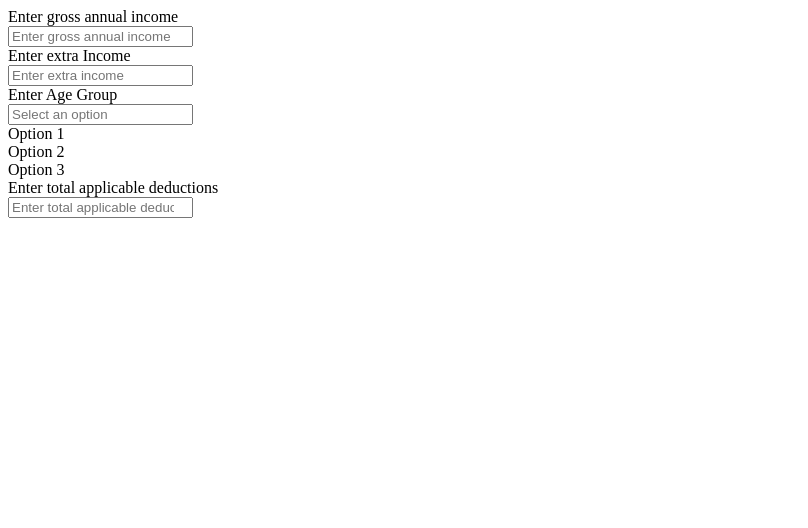
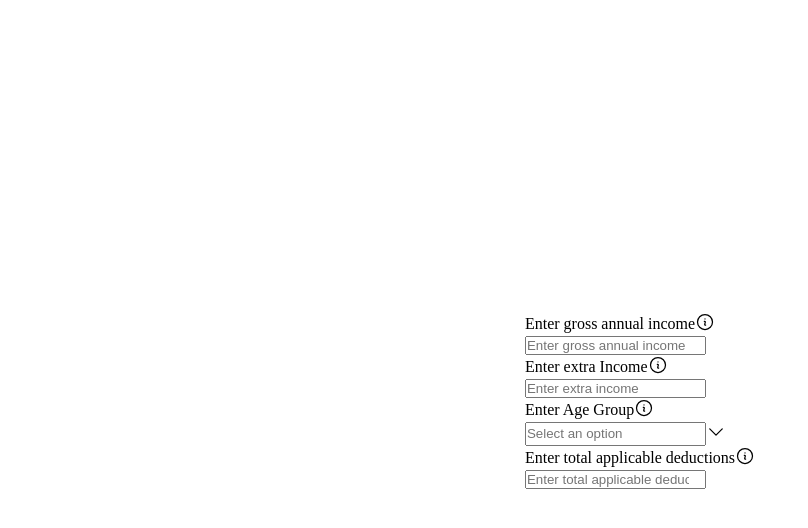
Before and after one commit to Kritesh12-stack/TaxCalcAssignment, a plain HTML site: page index.html in a window 1280 px wide. Shown: the whole page, without its empty margins (0-808 px from the left). Drawn offline with Linux system fonts and the light colour scheme.

Commit message:
basic addition of svgs and made the dropdown functional through js file

```diff
--- a/index.html
+++ b/index.html
@@ -4,7 +4,7 @@
     <meta charset="UTF-8" />
     <meta name="viewport" content="width=device-width, initial-scale=1.0" />
     <title>Fyle Tax Calculator</title>
-    <link rel="stylesheet" href="/style.css">
+    <link rel="stylesheet" href="/style.css" />
     <script defer src="/script.js"></script>
   </head>
   <body>
@@ -12,37 +12,109 @@
       <div class="inputField" id="grossIncome">
         <div class="inputFieldHead">
           Enter gross annual income
-          <div id="grossIncomeInfo"></div>
+          <div id="grossIncomeInfo">
+            <svg
+              xmlns="http://www.w3.org/2000/svg"
+              fill="none"
+              viewBox="0 0 24 24"
+              stroke-width="1.5"
+              stroke="currentColor"
+              class="w-6 h-6"
+            >
+              <path
+                stroke-linecap="round"
+                stroke-linejoin="round"
+                d="m11.25 11.25.041-.02a.75.75 0 0 1 1.063.852l-.708 2.836a.75.75 0 0 0 1.063.853l.041-.021M21 12a9 9 0 1 1-18 0 9 9 0 0 1 18 0Zm-9-3.75h.008v.008H12V8.25Z"
+              />
+            </svg>
+          </div>
         </div>
         <input type="number" placeholder="Enter gross annual income" />
       </div>
       <div class="inputField" id="extraIncome">
         <div class="inputFieldHead">
           Enter extra Income
-          <div id="extraIncomeInfo"></div>
+          <div id="extraIncomeInfo"><svg
+              xmlns="http://www.w3.org/2000/svg"
+              fill="none"
+              viewBox="0 0 24 24"
+              stroke-width="1.5"
+              stroke="currentColor"
+              class="w-6 h-6"
+            >
+              <path
+                stroke-linecap="round"
+                stroke-linejoin="round"
+                d="m11.25 11.25.041-.02a.75.75 0 0 1 1.063.852l-.708 2.836a.75.75 0 0 0 1.063.853l.041-.021M21 12a9 9 0 1 1-18 0 9 9 0 0 1 18 0Zm-9-3.75h.008v.008H12V8.25Z"
+              />
+            </svg></div>
         </div>
         <input type="number" placeholder="Enter extra income" />
       </div>
       <div class="inputField" id="ageGroup">
         <div class="inputFieldHead">
           Enter Age Group
-          <div id="ageGroupInfo"></div>
+          <div id="ageGroupInfo"><svg
+              xmlns="http://www.w3.org/2000/svg"
+              fill="none"
+              viewBox="0 0 24 24"
+              stroke-width="1.5"
+              stroke="currentColor"
+              class="w-6 h-6"
+            >
+              <path
+                stroke-linecap="round"
+                stroke-linejoin="round"
+                d="m11.25 11.25.041-.02a.75.75 0 0 1 1.063.852l-.708 2.836a.75.75 0 0 0 1.063.853l.041-.021M21 12a9 9 0 1 1-18 0 9 9 0 0 1 18 0Zm-9-3.75h.008v.008H12V8.25Z"
+              />
+            </svg></div>
         </div>
-        <input
-          type="text"
-          class="dropdown-select"
-          placeholder="Select an option"
-        />
+        <div class="dropdownField">
+          <input
+            type="text"
+            class="dropdown-select"
+            placeholder="Select an option"
+          />
+          <div class="dropdown-select-btn">
+            <svg
+              xmlns="http://www.w3.org/2000/svg"
+              fill="none"
+              viewBox="0 0 24 24"
+              stroke-width="1.5"
+              stroke="currentColor"
+              class="w-6 h-6"
+            >
+              <path
+                stroke-linecap="round"
+                stroke-linejoin="round"
+                d="m19.5 8.25-7.5 7.5-7.5-7.5"
+              />
+            </svg>
+          </div>
+        </div>
         <div class="dropdown-menu">
-          <div class="dropdown-menu-item">Option 1</div>
-          <div class="dropdown-menu-item">Option 2</div>
-          <div class="dropdown-menu-item">Option 3</div>
+          <div class="dropdown-menu-item" id="ageOption1">Option 1</div>
+          <div class="dropdown-menu-item" id="ageOption2">Option 2</div>
+          <div class="dropdown-menu-item" id="ageOption3">Option 3</div>
         </div>
       </div>
       <div class="inputField" id="deductions">
         <div class="inputFieldHead">
           Enter total applicable deductions
-          <div id="deductionsInfo"></div>
+          <div id="deductionsInfo"><svg
+              xmlns="http://www.w3.org/2000/svg"
+              fill="none"
+              viewBox="0 0 24 24"
+              stroke-width="1.5"
+              stroke="currentColor"
+              class="w-6 h-6"
+            >
+              <path
+                stroke-linecap="round"
+                stroke-linejoin="round"
+                d="m11.25 11.25.041-.02a.75.75 0 0 1 1.063.852l-.708 2.836a.75.75 0 0 0 1.063.853l.041-.021M21 12a9 9 0 1 1-18 0 9 9 0 0 1 18 0Zm-9-3.75h.008v.008H12V8.25Z"
+              />
+            </svg></div>
         </div>
         <input type="number" placeholder="Enter total applicable deductions" />
       </div>
--- a/script.js
+++ b/script.js
@@ -0,0 +1,52 @@
+let ageSelectorBtn = document.querySelector(".dropdown-select-btn");
+let ageSelectInput = document.querySelector(".dropdown-select");
+let ageOptions = document.querySelector(".dropdown-menu");
+let ageOption1 = document.querySelector("#ageOption1");
+let ageOption2 = document.querySelector("#ageOption2");
+let ageOption3 = document.querySelector("#ageOption3");
+
+ageSelectorBtn.addEventListener("click", (e) => {
+  e.preventDefault();
+  let displaySetting = ageOptions.style.display;
+  switch (displaySetting) {
+    case "none":
+      ageOptions.style.display = "block";
+      ageSelectorBtn.innerHTML = `<svg xmlns="http://www.w3.org/2000/svg" fill="none" viewBox="0 0 24 24" stroke-width="1.5" stroke="currentColor" class="w-6 h-6">
+  <path stroke-linecap="round" stroke-linejoin="round" d="m4.5 15.75 7.5-7.5 7.5 7.5" />
+</svg>`;
+      break;
+    case "block":
+      ageOptions.style.display = "none";
+      ageSelectorBtn.innerHTML = `<svg
+              xmlns="http://www.w3.org/2000/svg"
+              fill="none"
+              viewBox="0 0 24 24"
+              stroke-width="1.5"
+              stroke="currentColor"
+              class="w-6 h-6"
+            >
+              <path
+                stroke-linecap="round"
+                stroke-linejoin="round"
+                d="m19.5 8.25-7.5 7.5-7.5-7.5"
+              />
+            </svg>`;
+      break;
+    default:
+      ageOptions.style.display = "block";
+      ageSelectorBtn.innerHTML = `<svg xmlns="http://www.w3.org/2000/svg" fill="none" viewBox="0 0 24 24" stroke-width="1.5" stroke="currentColor" class="w-6 h-6">
+  <path stroke-linecap="round" stroke-linejoin="round" d="m4.5 15.75 7.5-7.5 7.5 7.5" />
+</svg>`;
+      break;
+  }
+});
+
+ageOption1.addEventListener("click", () => {
+  ageSelectInput.value = ageOption1.textContent;
+});
+ageOption2.addEventListener("click", () => {
+  ageSelectInput.value = ageOption2.textContent;
+});
+ageOption3.addEventListener("click", () => {
+  ageSelectInput.value = ageOption3.textContent;
+});
--- a/style.css
+++ b/style.css
@@ -0,0 +1,28 @@
+*{
+    margin: 0;
+    padding: 0;
+}
+body{
+    display: flex;
+    justify-content: center;
+    align-items: center;
+    width: 100%;
+    height: 100vh;
+}
+
+.dropdown-menu{
+    display: none;
+}
+.inputFieldHead{
+    display: flex;
+    align-items: center;
+}
+#grossIncomeInfo,#extraIncomeInfo,#ageGroupInfo,#deductionsInfo{
+    width: 20px;
+}
+.dropdownField{
+    display: flex;
+}
+.dropdown-select-btn{
+    width: 20px;
+}
```
